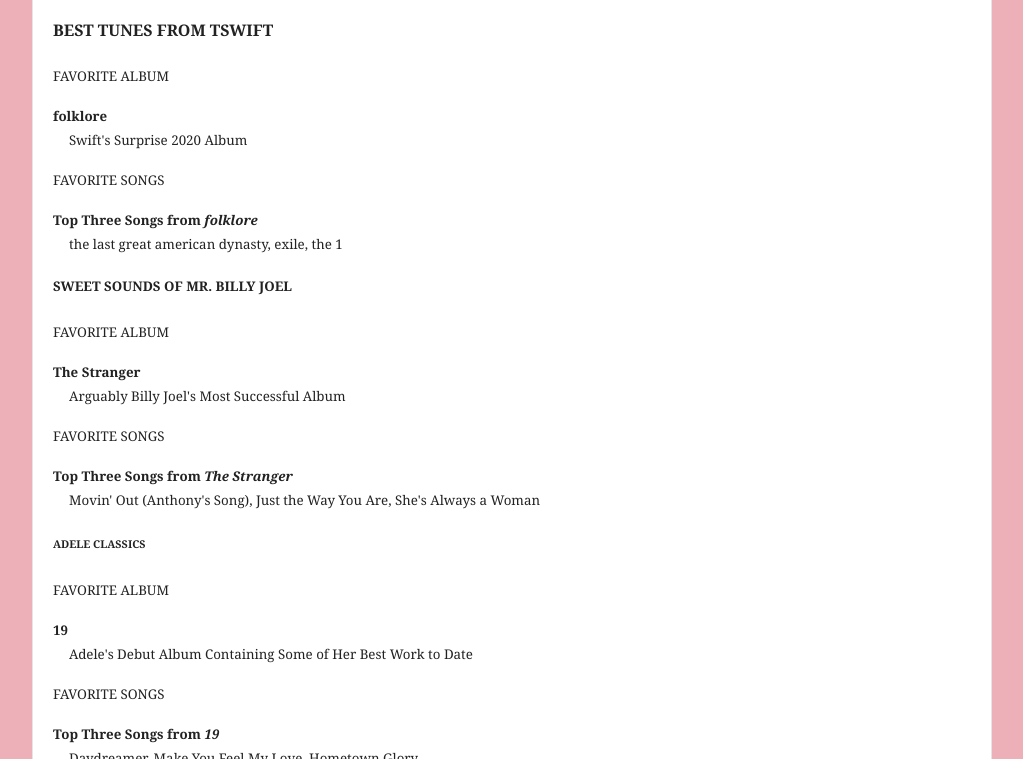
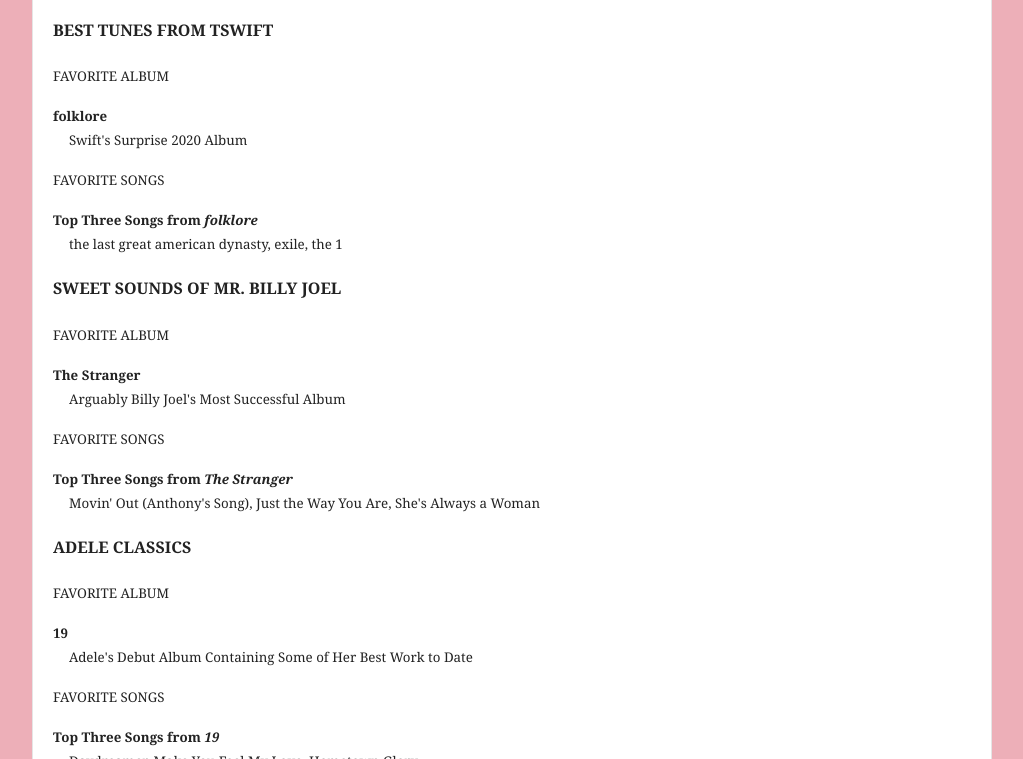
Before and after one commit to mrendon10/mrendon10.github.io, a plain HTML site: page music.html in a window 1280 px wide. Shown: the part 532-1291 px from the top of the page, without its empty margins (128-1151 px from the left). Drawn offline with Linux system fonts and the light colour scheme.

Commit message:
Add files via upload

```diff
--- a/music.html
+++ b/music.html
@@ -42,7 +42,7 @@
       <dt><small>Top Three Songs from <em>folklore</em></small></dt>
       <dd><small>the last great american dynasty, exile, the 1</small></dd>
     </dl>
-  <h5>SWEET SOUNDS OF MR. BILLY JOEL</h5>
+  <h4>SWEET SOUNDS OF MR. BILLY JOEL</h4>
   <p><small>FAVORITE ALBUM</small></p>
     <dl>
       <dt><small>The Stranger</small></dt>
@@ -55,7 +55,7 @@
       <dd><small>Movin' Out (Anthony's Song), Just the Way You Are, She's Always a Woman</small></dd>
     </dl>
 
-  <h6>ADELE CLASSICS</h6>
+  <h4>ADELE CLASSICS</h4>
   <p><small>FAVORITE ALBUM</small></p>
     <dl>
       <dt><small>19</small></dt>
```
